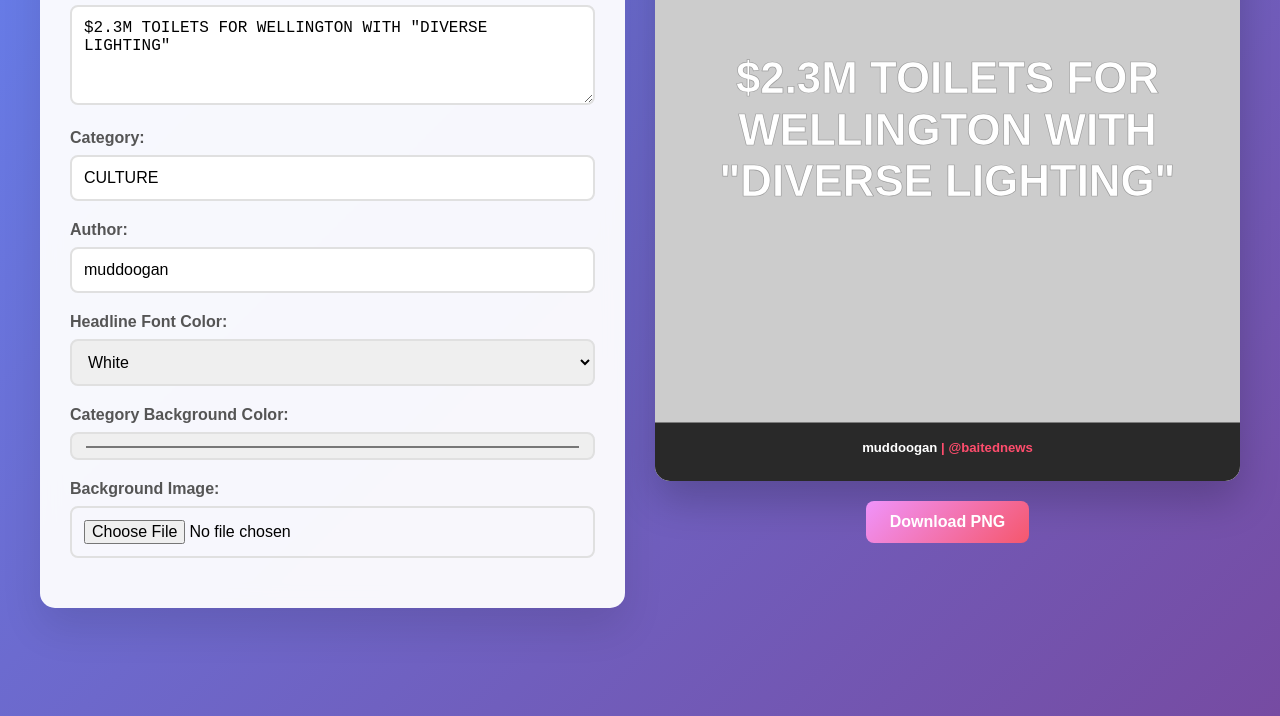
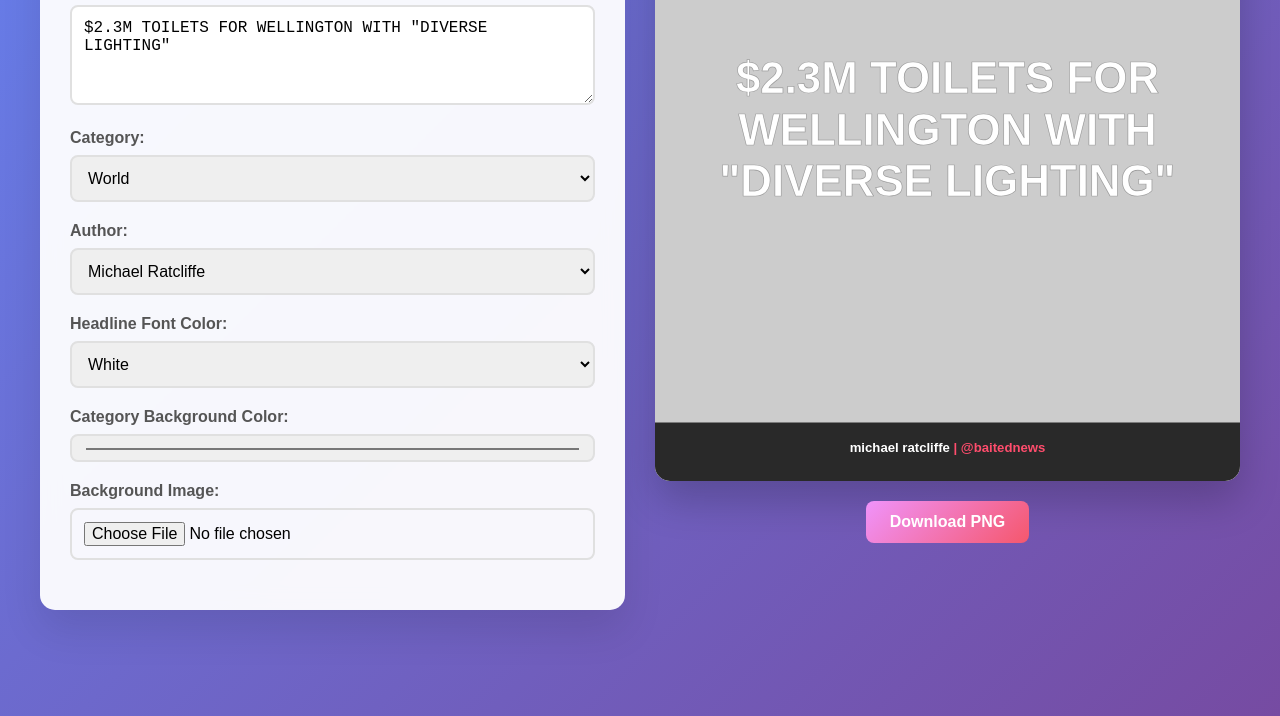
Before and after one commit to benjamen/baitednews, a plain HTML site: page index.html in a window 1280 px wide. Shown: the part 124-840 px from the top of the page. Drawn offline with Linux system fonts and the light colour scheme.

Commit message:
Update index.html

```diff
--- a/index.html
+++ b/index.html
@@ -125,18 +125,36 @@
   <div class="container">
     <div class="controls">
       <h2>🎨 Baited News - Post Generator</h2>
+
       <div class="form-group">
         <label for="heading">Headline:</label>
         <textarea id="heading">$2.3M TOILETS FOR WELLINGTON WITH "DIVERSE LIGHTING"</textarea>
       </div>
+
       <div class="form-group">
         <label for="category">Category:</label>
-        <input type="text" id="category" value="CULTURE" />
+        <select id="category">
+          <option value="World" data-color="#4169e1">World</option>
+          <option value="UK" data-color="#cf1020">UK</option>
+          <option value="Business" data-color="#4b4b4b">Business</option>
+          <option value="Politics" data-color="#007d21">Politics</option>
+          <option value="Health" data-color="#00a3af">Health</option>
+          <option value="Science & Tech" data-color="#8a2be2">Science & Tech</option>
+          <option value="Climate" data-color="#228b22">Climate</option>
+          <option value="Entertainment & Arts" data-color="#ff4500">Entertainment & Arts</option>
+          <option value="Sport" data-color="#ffd700">Sport</option>
+          <option value="Lifestyle" data-color="#b76e79">Lifestyle</option>
+        </select>
       </div>
+
       <div class="form-group">
         <label for="author">Author:</label>
-        <input type="text" id="author" value="muddoogan" />
+        <select id="author">
+          <option value="michael ratcliffe">Michael Ratcliffe</option>
+          <option value="madix dogan">Madix Dogan</option>
+        </select>
       </div>
+
       <div class="form-group">
         <label for="fontColor">Headline Font Color:</label>
         <select id="fontColor">
@@ -145,15 +163,18 @@
           <option value="pink">Pink</option>
         </select>
       </div>
+
       <div class="form-group">
         <label for="categoryColor">Category Background Color:</label>
-        <input type="color" id="categoryColor" value="#ffff00" />
+        <input type="color" id="categoryColor" value="#4169e1" />
       </div>
+
       <div class="form-group">
         <label for="bgUpload">Background Image:</label>
         <input type="file" id="bgUpload" accept="image/*" />
       </div>
     </div>
+
     <div class="preview">
       <svg id="svgPreview" width="800" height="800" viewBox="0 0 800 800"></svg>
       <button class="download-btn" onclick="downloadPNG()">Download PNG</button>
@@ -184,7 +205,6 @@
       const words = text.split(' ');
       const lines = [];
       let currentLine = '';
-
       words.forEach(word => {
         if (word.length > maxCharsPerLine) {
           if (currentLine) {
@@ -209,19 +229,20 @@
           }
         }
       });
-
-      if (currentLine) {
-        lines.push(currentLine);
-      }
+      if (currentLine) lines.push(currentLine);
       return lines;
     }
 
     function generateSVG() {
       const heading = document.getElementById('heading').value;
-      const category = document.getElementById('category').value;
+      const categorySelect = document.getElementById('category');
+      const category = categorySelect.value;
+      const selectedOption = categorySelect.options[categorySelect.selectedIndex];
+      const defaultCategoryColor = selectedOption.getAttribute('data-color');
+      const manualCategoryColor = document.getElementById('categoryColor').value;
+      const categoryColor = manualCategoryColor || defaultCategoryColor;
       const author = document.getElementById('author').value;
       const fontColor = document.getElementById('fontColor').value;
-      const categoryColor = document.getElementById('categoryColor').value;
 
       const lines = wrapText(heading, 18);
       let y = 200;
@@ -293,6 +314,12 @@
       input.addEventListener('change', generateSVG);
     });
 
+    document.getElementById('category').addEventListener('change', function () {
+      const selectedOption = this.options[this.selectedIndex];
+      const color = selectedOption.getAttribute('data-color');
+      document.getElementById('categoryColor').value = color;
+    });
+
     generateSVG();
   </script>
 </body>
```
